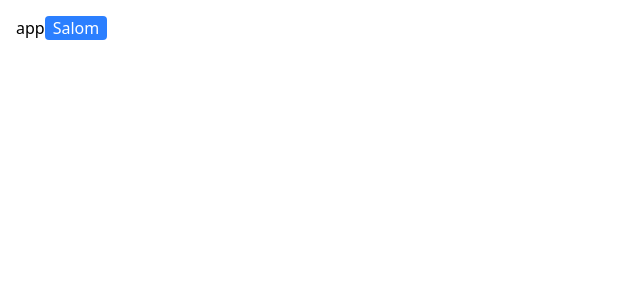
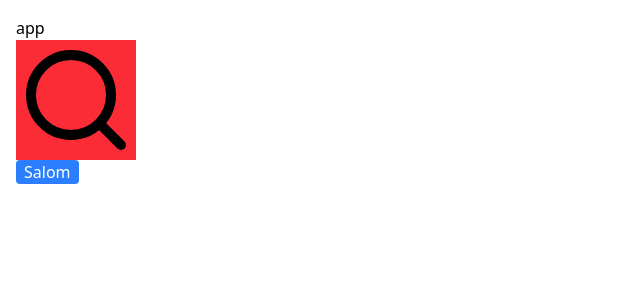
Before and after one commit to nnolan-oss/noor-ui, a React (Vite) app: page / in a window 1280 px wide. Shown: the top 300 px of the page, without its empty margins (0-640 px from the left). Built offline with nearby package versions, Linux system fonts and the light colour scheme.

Commit message:
feat: add search icon and update button import path

```diff
--- a/lib/index.ts
+++ b/lib/index.ts
@@ -1,3 +1,3 @@
-import {Button} from "./Button";
+import {Button} from "./components/Button";
 
 export {Button}
--- a/src/App.tsx
+++ b/src/App.tsx
@@ -1,9 +1,11 @@
 import {Button} from "noor-ui";
+import {Search} from "lucide-react";
 
 const App = () => {
   return (
       <div className={"p-4"}>
         app
+        <Search size={120} className={"bg-red-500"}/>
         <Button>Salom</Button>
       </div>
   )
```
Also changed, not shown: package.json (+7 -5 lines), lib/components/Button/index.tsx (renamed from lib/Button/index.tsx), lib/core/noorThemeProvider/NoorThemeProvider.tsx (added), 1 other file (tests, documents, lock files or other folders).
